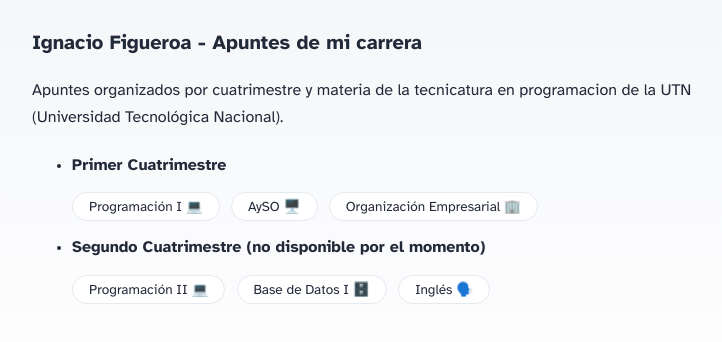
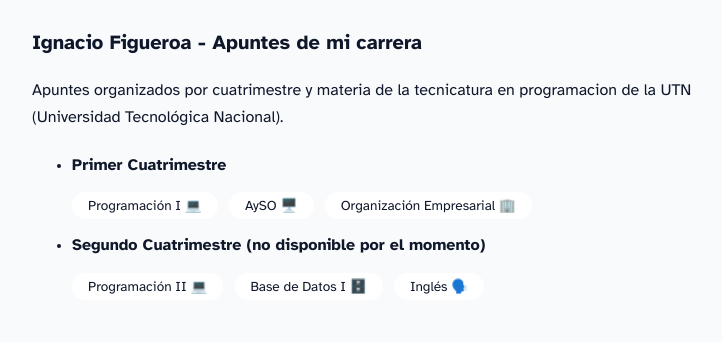
Before and after one commit to figueroaignacio/apuntes, an Astro site: page / in a window 1280 px wide. Shown: the part 142-484 px from the top of the page, without its empty margins (248-970 px from the left). Built offline with nearby package versions, Linux system fonts and the light colour scheme; Astro itself is replaced by a stand-in of ours.

Commit message:
feat: change custom properties

```diff
--- a/src/styles/global.css
+++ b/src/styles/global.css
@@ -1,13 +1,10 @@
 :root {
-  --accent: #2337ff;
-  --accent-dark: #000d8a;
-  --black: 15, 18, 25;
-  --gray: 96, 115, 159;
-  --gray-light: 229, 233, 240;
-  --gray-dark: 34, 41, 57;
-  --gray-gradient: rgba(var(--gray-light), 50%), #fff;
-  --box-shadow: 0 2px 6px rgba(var(--gray), 25%),
-    0 8px 24px rgba(var(--gray), 33%), 0 16px 32px rgba(var(--gray), 33%);
+  --background: #f8fafc;
+  --foreground: #0f172a;
+  --muted-foreground: #64748b;
+  --card: #ffffff;
+  --accent: #f1f5f9;
+  --border: #cbd4e0;
 }
 
 @font-face {
@@ -31,11 +28,11 @@ body {
   margin: 0;
   padding: 0;
   text-align: left;
-  background: linear-gradient(var(--gray-gradient)) no-repeat;
+  background-color: var(--background);
+  color: var(--foreground);
   background-size: 100% 600px;
   word-wrap: break-word;
   overflow-wrap: break-word;
-  color: rgb(var(--gray-dark));
   font-size: 20px;
   line-height: 1.7;
 }
```
Also changed, not shown: src/pages/rss.xml.js (+5 -5 lines).
